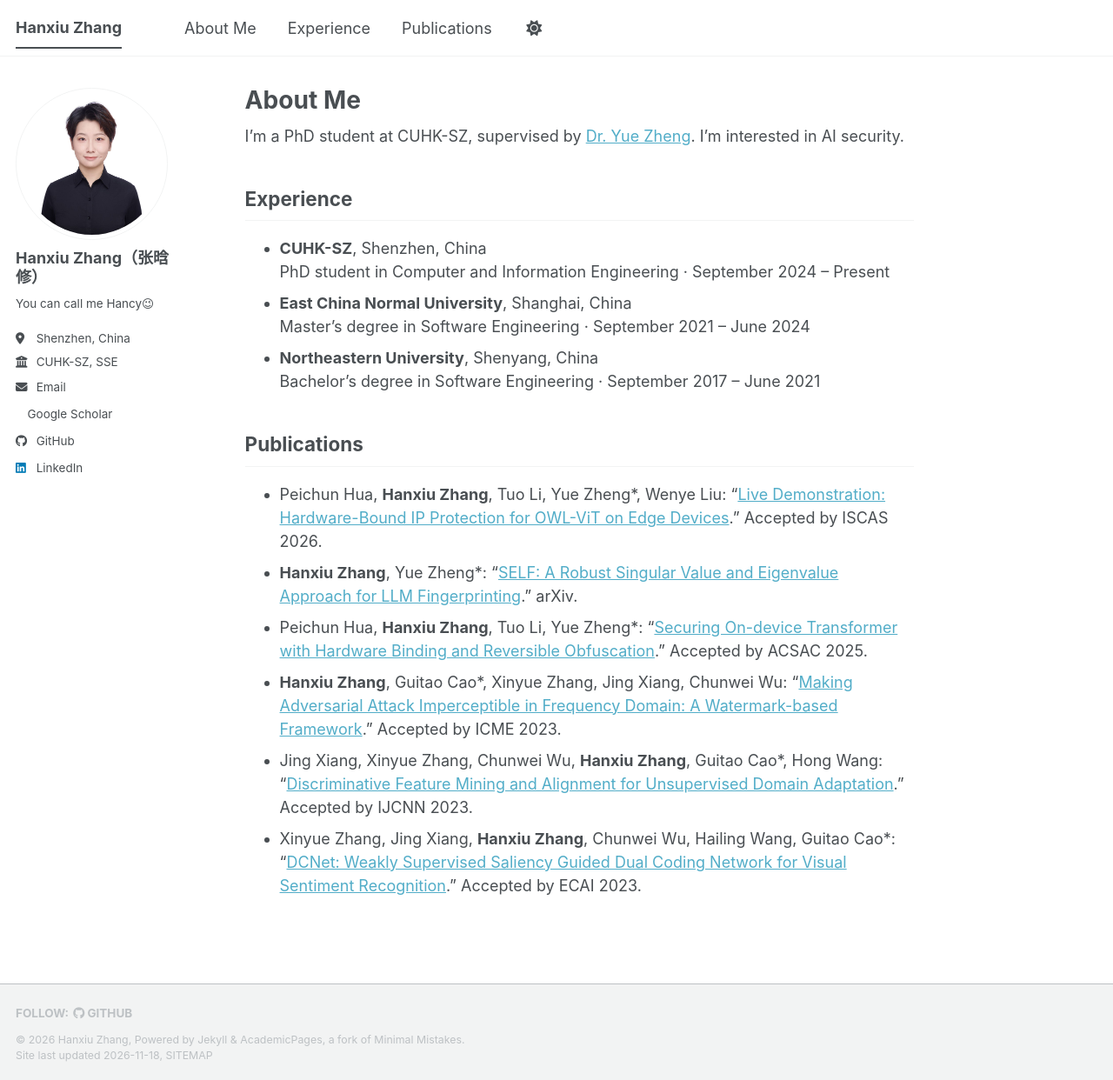
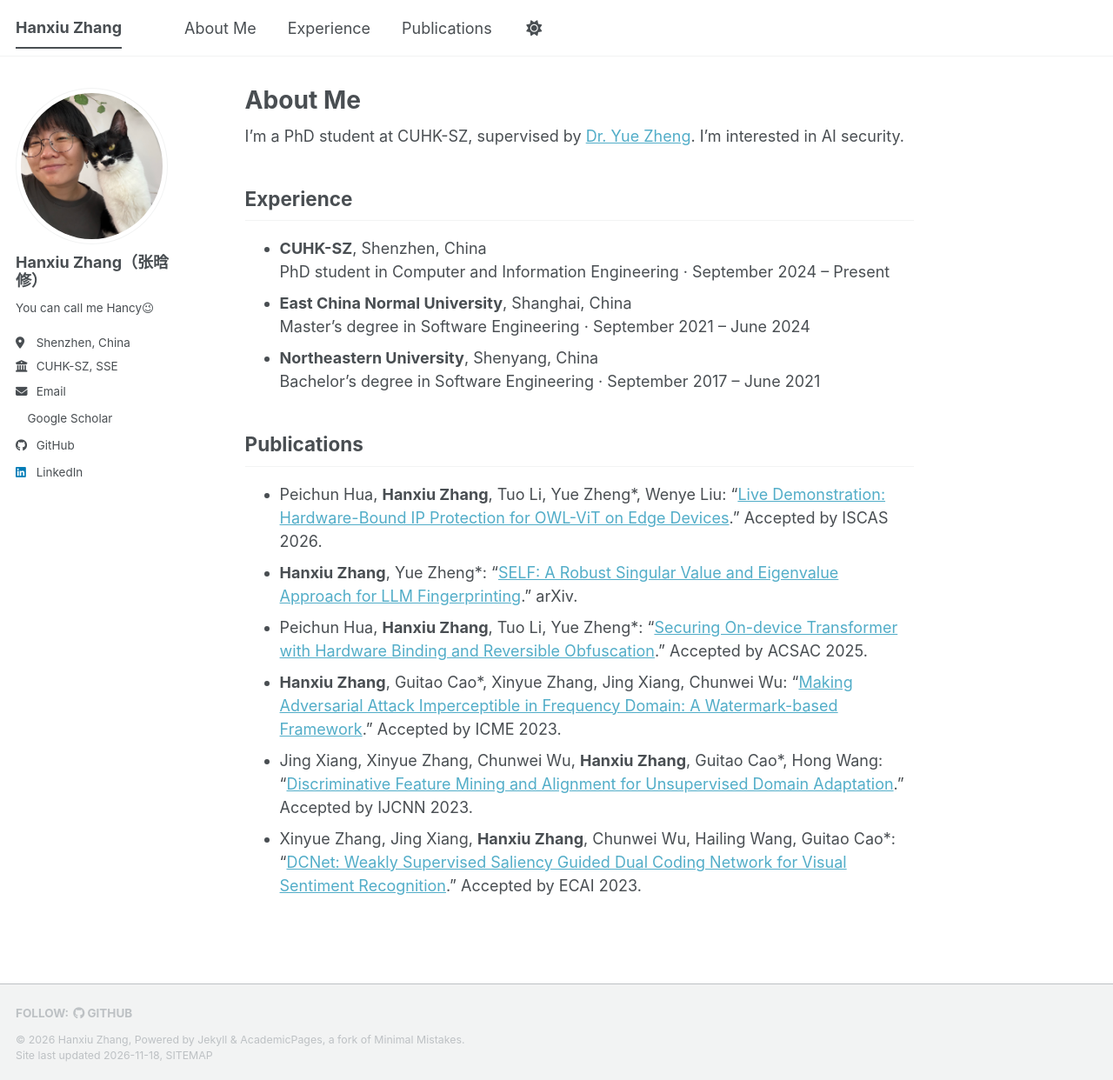
Before and after one commit to HanxiuZhang/HanxiuZhang.github.io, a Jekyll site: the page built from _pages/about.md, in a window 1280 px wide and 1242 px high. Shown: the whole window at 87% size. Built offline with Jekyll 4.4.1, drawn with Linux system fonts in a browser that asks for light colours; a style sheet for code colours, icons or effects is not loaded.

Commit message:
update photo

```diff
--- a/_config.yml
+++ b/_config.yml
@@ -23,7 +23,7 @@ repository               : "HanxiuZhang/HanxiuZhang.github.io"
 #               Additional customization can be done by editing /_includes/author-profile.html
 author:
   # Biographic information
-  avatar           : "photo.png"
+  avatar           : "profile_withcat.jpg"
   name             : "Hanxiu Zhang（张晗修）"
   pronouns         : # example: "she/her"
   bio              : "You can call me Hancy😉"
```
Also changed, not shown: images/profile_withcat.jpg (added).
